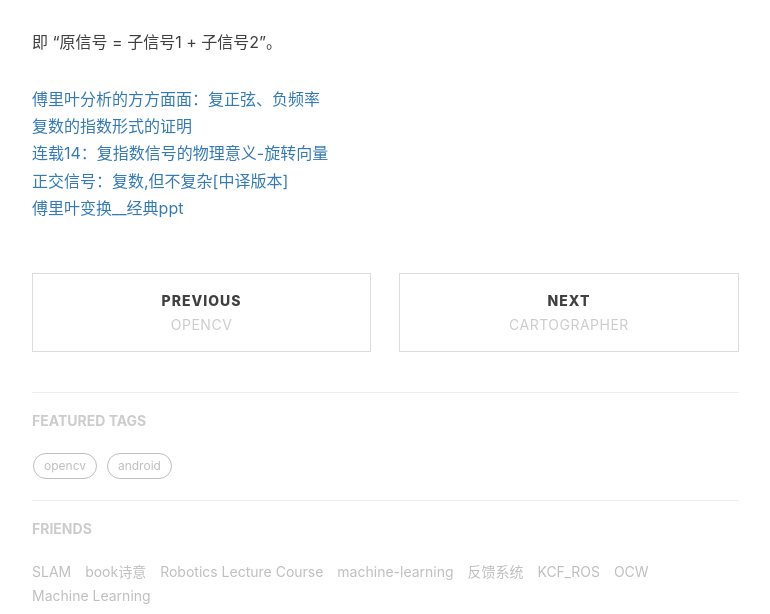
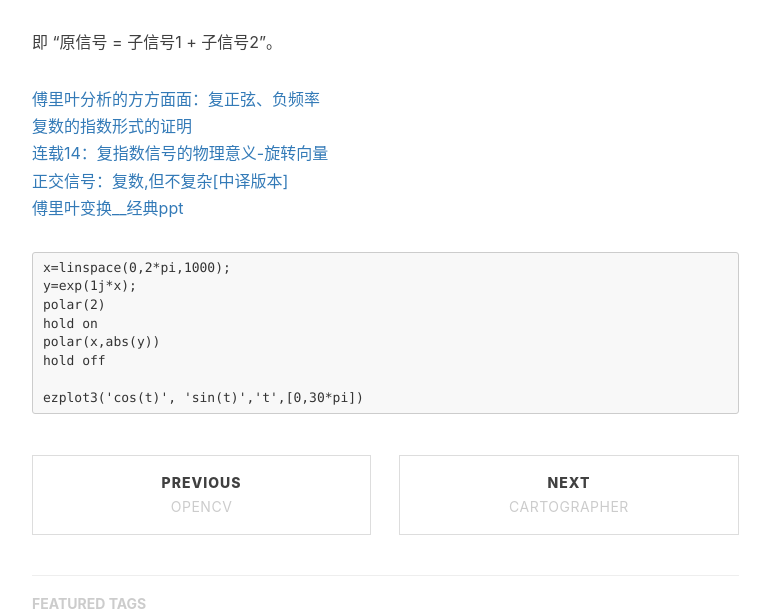
Before and after one commit to gary-robotics/dlward, a Jekyll site: the page built from _posts/2018-06-20-复数的意义-2018.markdown, in a window 1280 px wide and 900 px high, scrolled down 963 px, cut to the strip 0-614 px from the top of the window. Shown: the whole strip, without its empty margins (233-1003 px from the left). Built offline with Jekyll 4.4.1, drawn with Linux system fonts in a browser that asks for light colours; nearby versions of some CDN libraries; comment, search, counter and statistics services are not loaded.

Commit message:
Update 2018-06-20-复数的意义-2018.markdown

````diff
--- a/_posts/2018-06-20-复数的意义-2018.markdown
+++ b/_posts/2018-06-20-复数的意义-2018.markdown
@@ -21,3 +21,15 @@ tags:                               #标签
 [连载14：复指数信号的物理意义-旋转向量](https://wenku.baidu.com/view/45112d290722192e4536f610.html)
 [正交信号：复数,但不复杂[中译版本]](https://wenku.baidu.com/view/3b645627f12d2af90242e6c1.html)
 [傅里叶变换__经典ppt](https://wenku.baidu.com/view/274c61c3aa00b52acfc7ca8d.html)
+
+
+```
+x=linspace(0,2*pi,1000);
+y=exp(1j*x);
+polar(2)
+hold on
+polar(x,abs(y))
+hold off
+
+ezplot3('cos(t)', 'sin(t)','t',[0,30*pi])
+```
````
